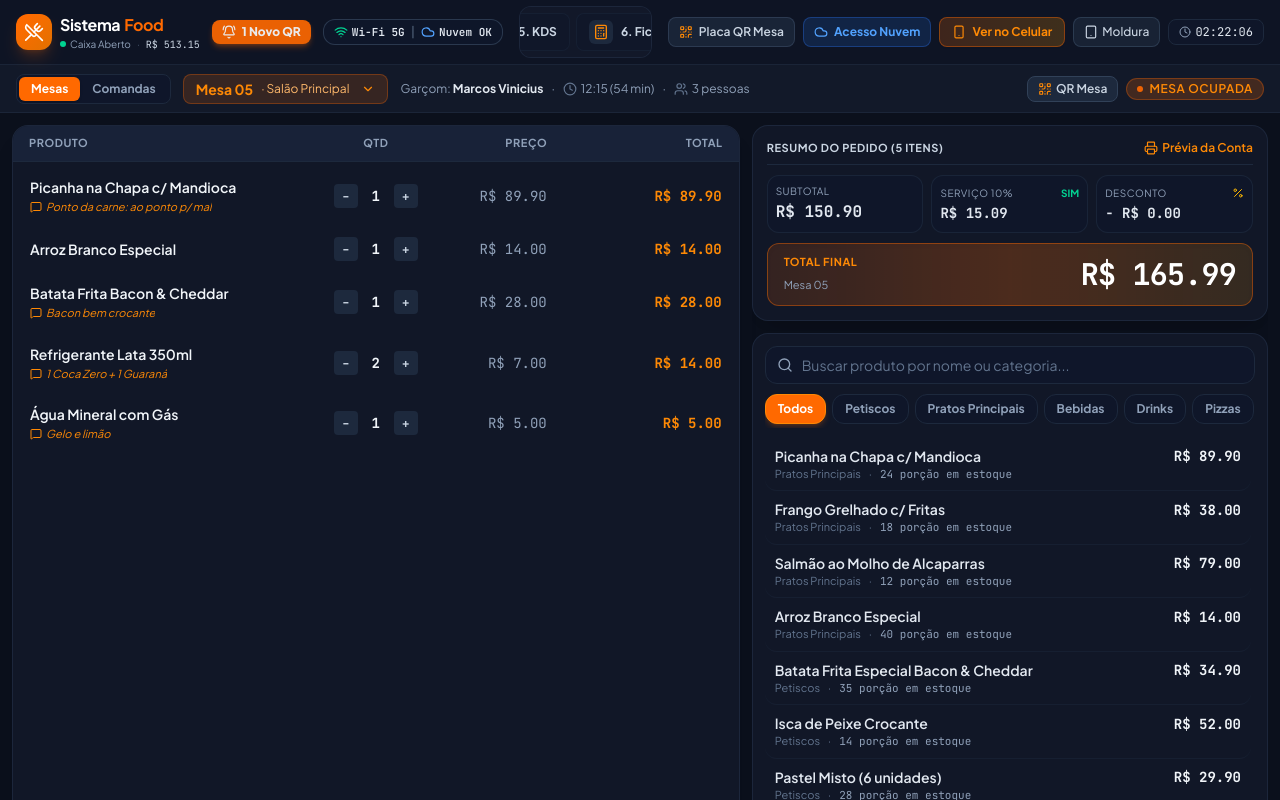
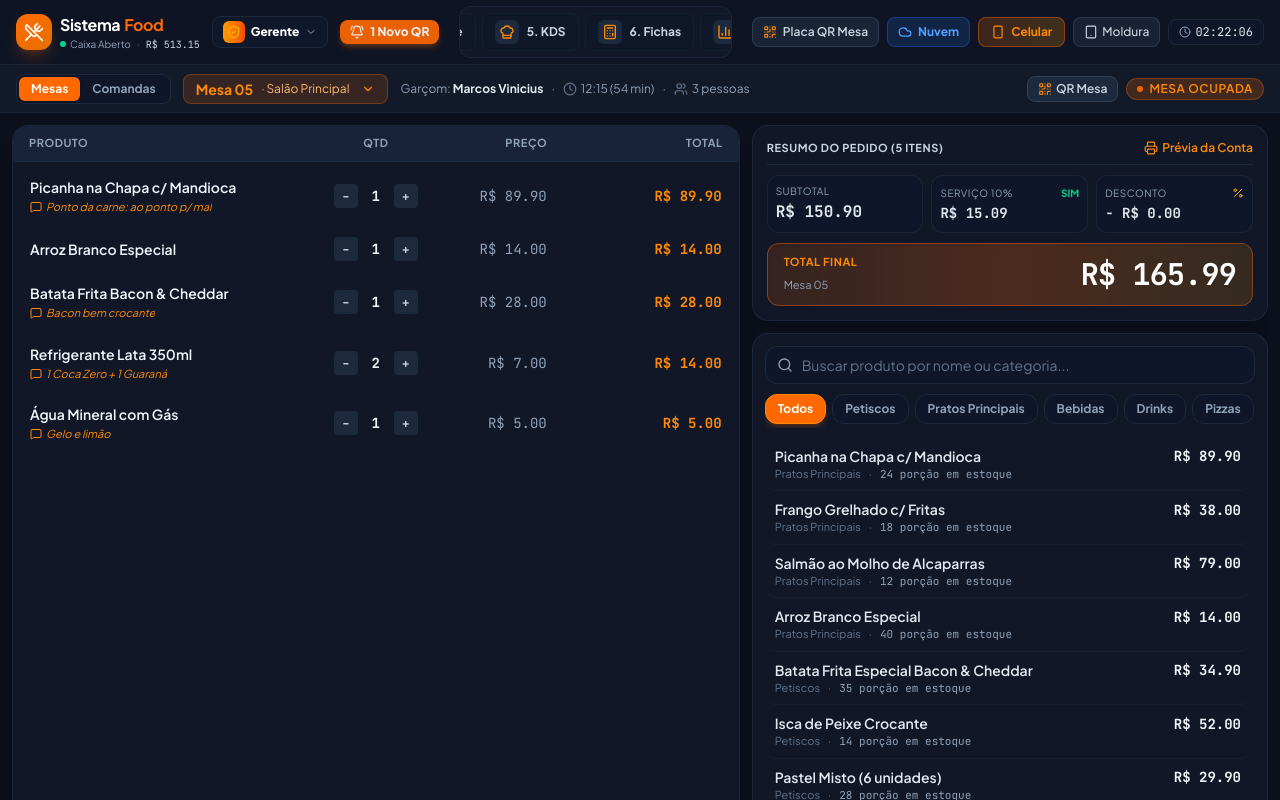
Before and after one commit to paulo707070cesar/sistemafoods, a React (Vite) app: page / in a window 1280 px wide. Shown: the top 800 px of the page. Built offline with nearby package versions, Linux system fonts and the light colour scheme.

Commit message:
feat: navegacao clean com separacao de telas por cargo (Gerente, Garcom, Cozinha, Caixa)

```diff
--- a/src/components/Header.tsx
+++ b/src/components/Header.tsx
@@ -18,16 +18,24 @@ import {
   Radio,
   Layers,
   Cloud,
-  BookOpen
+  BookOpen,
+  ShieldCheck,
+  UserCheck,
+  Flame,
+  Wallet,
+  ChevronDown
 } from 'lucide-react';
-import { useFoodSystem } from '../context/FoodSystemContext';
-import { ActiveScreen } from '../types';
+import { useFoodSystem, USER_ROLES_CONFIG } from '../context/FoodSystemContext';
+import { ActiveScreen, UserRole } from '../types';
 import { ConnectionStatusBadge } from './Network/ConnectionStatusBadge';
 
 export const Header: React.FC = () => {
   const {
     activeScreen,
     setActiveScreen,
+    userRole,
+    setUserRole,
+    userRoleConfig,
     tabletFrameMode,
     toggleTabletFrameMode,
     activeTable,
@@ -40,6 +48,7 @@ export const Header: React.FC = () => {
   } = useFoodSystem();
 
   const [currentTime, setCurrentTime] = useState<string>('');
+  const [roleMenuOpen, setRoleMenuOpen] = useState<boolean>(false);
 
   useEffect(() => {
     const updateTime = () => {
@@ -56,22 +65,38 @@ export const Header: React.FC = () => {
   // Digital orders awaiting approval
   const pendingDigitalOrders = digitalOrders.filter(o => o.status === 'aguardando');
 
-  const navItems: { id: ActiveScreen; label: string; icon: React.ReactNode }[] = [
-    { id: 'pdv', label: '1. PDV', icon: <ReceiptText className="w-4 h-4" /> },
-    { id: 'mesas', label: '2. Mesas', icon: <LayoutGrid className="w-4 h-4" /> },
-    { id: 'caixa', label: '3. Caixa', icon: <CircleDollarSign className="w-4 h-4" /> },
-    { id: 'estoque', label: '4. Estoque', icon: <Package className="w-4 h-4" /> },
-    { id: 'kds', label: '5. KDS', icon: <ChefHat className="w-4 h-4" /> },
-    { id: 'fichas', label: '6. Fichas', icon: <Calculator className="w-4 h-4" /> },
-    { id: 'dashboard', label: '7. Painel', icon: <BarChart3 className="w-4 h-4" /> },
-    { id: 'rede', label: '8. Rede', icon: <Radio className="w-4 h-4" /> },
-    { id: 'sync_queue', label: '9. Fila', icon: <Layers className="w-4 h-4" /> },
-    { id: 'instrucoes', label: '10. Instruções', icon: <BookOpen className="w-4 h-4" /> },
+  const allNavItems: { id: ActiveScreen; label: string; icon: React.ReactNode; category: 'operacao' | 'cozinha' | 'gestao' | 'sistema' }[] = [
+    { id: 'pdv', label: '1. PDV', icon: <ReceiptText className="w-4 h-4" />, category: 'operacao' },
+    { id: 'mesas', label: '2. Mesas', icon: <LayoutGrid className="w-4 h-4" />, category: 'operacao' },
+    { id: 'caixa', label: '3. Caixa', icon: <CircleDollarSign className="w-4 h-4" />, category: 'gestao' },
+    { id: 'estoque', label: '4. Estoque', icon: <Package className="w-4 h-4" />, category: 'gestao' },
+    { id: 'kds', label: '5. KDS', icon: <ChefHat className="w-4 h-4" />, category: 'cozinha' },
+    { id: 'fichas', label: '6. Fichas', icon: <Calculator className="w-4 h-4" />, category: 'cozinha' },
+    { id: 'dashboard', label: '7. Painel', icon: <BarChart3 className="w-4 h-4" />, category: 'gestao' },
+    { id: 'rede', label: '8. Rede', icon: <Radio className="w-4 h-4" />, category: 'sistema' },
+    { id: 'sync_queue', label: '9. Fila Sync', icon: <Layers className="w-4 h-4" />, category: 'sistema' },
+    { id: 'instrucoes', label: '10. Ajuda', icon: <BookOpen className="w-4 h-4" />, category: 'sistema' },
   ];
+
+  // Filter items based on active role
+  const allowedNavItems = allNavItems.filter(item => userRoleConfig.allowedScreens.includes(item.id));
+
+  const roleIcons: Record<UserRole, React.ReactNode> = {
+    gerente: <ShieldCheck className="w-3.5 h-3.5 text-amber-400" />,
+    garcom: <UserCheck className="w-3.5 h-3.5 text-blue-400" />,
+    cozinha: <Flame className="w-3.5 h-3.5 text-orange-400" />,
+    caixa: <Wallet className="w-3.5 h-3.5 text-emerald-400" />
+  };
 
   const handleNavClick = (screen: ActiveScreen) => {
     playFeedbackSound('click');
     setActiveScreen(screen);
+  };
+
+  const handleRoleSelect = (role: UserRole) => {
+    playFeedbackSound('click');
+    setUserRole(role);
+    setRoleMenuOpen(false);
   };
 
   const handleOpenPendingReview = () => {
@@ -81,8 +106,8 @@ export const Header: React.FC = () => {
   };
 
   return (
-    <header className="min-h-[3.5rem] bg-[#0e1424] border-b border-slate-800/80 px-2 sm:px-4 py-1.5 flex items-center justify-between shrink-0 select-none z-30 gap-2">
-      {/* Brand & Context */}
+    <header className="min-h-[3.75rem] bg-[#0e1424] border-b border-slate-800/80 px-2 sm:px-4 py-1.5 flex items-center justify-between shrink-0 select-none z-30 gap-2 sm:gap-3">
+      {/* Left: Brand & Cargo Selector */}
       <div className="flex items-center gap-2 sm:gap-3 shrink-0">
         <div className="flex items-center gap-2">
           <div className="w-8 h-8 sm:w-9 sm:h-9 rounded-xl bg-gradient-to-br from-orange-500 to-amber-600 flex items-center justify-center text-white shadow-lg shadow-orange-500/20 shrink-0">
@@ -92,9 +117,6 @@ export const Header: React.FC = () => {
             <div className="flex items-center gap-1.5">
               <span className="font-bold text-sm sm:text-base tracking-tight text-white flex items-center gap-1 whitespace-nowrap">
                 Sistema <span className="text-orange-500">Food</span>
-              </span>
-              <span className="hidden 2xl:inline text-[9px] tracking-wider font-semibold uppercase px-1.5 py-0.5 rounded bg-orange-500/10 text-orange-400 border border-orange-500/20 whitespace-nowrap">
-                PRO BAR & RESTO
               </span>
             </div>
             <div className="hidden md:flex items-center gap-1.5 text-[10px] text-slate-400 whitespace-nowrap">
@@ -106,6 +128,55 @@ export const Header: React.FC = () => {
               <span className="font-mono text-slate-300">R$ {totalHoje.toFixed(2)}</span>
             </div>
           </div>
+        </div>
+
+        {/* Cargo Selector Pill */}
+        <div className="relative">
+          <button
+            onClick={() => setRoleMenuOpen(!roleMenuOpen)}
+            className="flex items-center gap-1.5 px-2.5 py-1 rounded-lg bg-slate-900 border border-slate-800 hover:border-orange-500/50 text-xs font-bold text-slate-200 transition-all pos-btn-press shrink-0"
+            title="Alternar Perfil / Cargo de Acesso"
+          >
+            <span className={`p-1 rounded-md bg-gradient-to-r ${userRoleConfig.color}`}>
+              {roleIcons[userRole]}
+            </span>
+            <span className="hidden sm:inline text-white font-extrabold">{userRoleConfig.shortLabel}</span>
+            <ChevronDown className="w-3 h-3 text-slate-400" />
+          </button>
+
+          {roleMenuOpen && (
+            <div className="absolute left-0 top-full mt-1.5 w-56 bg-[#121929] border border-slate-700/80 rounded-xl shadow-2xl py-1.5 z-50 animate-fadeIn">
+              <div className="px-3 py-1 text-[10px] font-semibold uppercase tracking-wider text-slate-400 border-b border-slate-800">
+                Alternar Cargo / Perfil
+              </div>
+              {(Object.keys(USER_ROLES_CONFIG) as UserRole[]).map((rKey) => {
+                const conf = USER_ROLES_CONFIG[rKey];
+                const isCurrent = userRole === rKey;
+                return (
+                  <button
+                    key={rKey}
+                    onClick={() => handleRoleSelect(rKey)}
+                    className={`w-full text-left px-3 py-2 flex items-start gap-2 text-xs transition-colors ${
+                      isCurrent
+                        ? 'bg-orange-500/15 text-orange-400 font-bold'
+                        : 'text-slate-300 hover:bg-slate-800/80'
+                    }`}
+                  >
+                    <span className={`mt-0.5 p-1 rounded ${isCurrent ? 'bg-orange-500 text-white' : 'bg-slate-800 text-slate-400'}`}>
+                      {roleIcons[rKey]}
+                    </span>
+                    <div>
+                      <div className="font-bold text-slate-100 flex items-center justify-between">
+                        <span>{conf.label}</span>
+                        {isCurrent && <span className="text-[9px] px-1.5 py-0.5 rounded bg-orange-500/20 text-orange-400">Ativo</span>}
+                      </div>
+                      <div className="text-[10px] text-slate-400 line-clamp-1">{conf.description}</div>
+                    </div>
+                  </button>
+                );
+              })}
+            </div>
+          )}
         </div>
 
         {/* Real-Time Pending Digital Order Alert Banner in Header */}
@@ -121,14 +192,14 @@ export const Header: React.FC = () => {
         )}
 
         {/* Network & Connectivity Status Capsule */}
-        <div className="hidden lg:block shrink-0">
+        <div className="hidden 2xl:block shrink-0">
           <ConnectionStatusBadge />
         </div>
       </div>
 
-      {/* Main Navigation tabs - Expansível com espaçamento perfeito */}
-      <nav className="flex-1 min-w-0 flex items-center justify-start xl:justify-center gap-1.5 bg-[#121829] p-1.5 rounded-xl border border-slate-800/90 overflow-x-auto no-scrollbar scroll-smooth mx-1 sm:mx-2">
-        {navItems.map(item => {
+      {/* Main Navigation tabs - Clean e Filtrado por Cargo */}
+      <nav className="flex-1 min-w-0 flex items-center justify-start lg:justify-center gap-1.5 bg-[#121829] p-1.5 rounded-xl border border-slate-800/90 overflow-x-auto no-scrollbar scroll-smooth mx-1 sm:mx-2">
+        {allowedNavItems.map(item => {
           const isActive = activeScreen === item.id;
           return (
             <button
@@ -171,7 +242,7 @@ export const Header: React.FC = () => {
           title="Acessar versão Nuvem Remota (Dono)"
         >
           <Cloud className="w-3.5 h-3.5" />
-          <span>Acesso Nuvem</span>
+          <span>Nuvem</span>
         </button>
 
         {/* View Customer Mobile Menu Button */}
@@ -184,7 +255,7 @@ export const Header: React.FC = () => {
           title="Ver como o cliente no celular"
         >
           <Smartphone className="w-3.5 h-3.5" />
-          <span>Ver no Celular</span>
+          <span>Celular</span>
         </button>
 
         {/* Tablet Frame Mode Toggle */}
--- a/src/context/FoodSystemContext.tsx
+++ b/src/context/FoodSystemContext.tsx
@@ -6,6 +6,8 @@ import {
   Transaction,
   OrderItem,
   ActiveScreen,
+  UserRole,
+  UserRoleConfig,
   PaymentMethod,
   StockMovement,
   TableStatus,
@@ -29,6 +31,41 @@ import {
   INITIAL_SYNC_QUEUE
 } from '../data/mockData';
 
+export const USER_ROLES_CONFIG: Record<UserRole, UserRoleConfig> = {
+  gerente: {
+    id: 'gerente',
+    label: 'Gerente / Admin',
+    shortLabel: 'Gerente',
+    description: 'Acesso completo a todas as rotas, relatórios e configurações',
+    allowedScreens: ['pdv', 'mesas', 'caixa', 'estoque', 'kds', 'fichas', 'dashboard', 'rede', 'sync_queue', 'instrucoes'],
+    color: 'from-amber-500 to-orange-600'
+  },
+  garcom: {
+    id: 'garcom',
+    label: 'Garçom / Atendimento',
+    shortLabel: 'Garçom',
+    description: 'Foco na digitação de pedidos, atendimento e comandas',
+    allowedScreens: ['pdv', 'mesas', 'kds'],
+    color: 'from-blue-500 to-indigo-600'
+  },
+  cozinha: {
+    id: 'cozinha',
+    label: 'Cozinha & Bar',
+    shortLabel: 'Cozinha',
+    description: 'Foco no monitor KDS e fichas técnicas de preparo',
+    allowedScreens: ['kds', 'fichas', 'instrucoes'],
+    color: 'from-red-500 to-amber-600'
+  },
+  caixa: {
+    id: 'caixa',
+    label: 'Operador de Caixa',
+    shortLabel: 'Caixa',
+    description: 'Foco em pagamento, cobrança e fluxo financeiro',
+    allowedScreens: ['pdv', 'caixa', 'mesas'],
+    color: 'from-emerald-500 to-teal-600'
+  }
+};
+
 interface ToastMessage {
   id: string;
   type: 'success' | 'info' | 'warning' | 'error';
@@ -40,6 +77,9 @@ interface FoodSystemContextType {
   // Screens & Navigation
   activeScreen: ActiveScreen;
   setActiveScreen: (screen: ActiveScreen) => void;
+  userRole: UserRole;
+  setUserRole: (role: UserRole) => void;
+  userRoleConfig: UserRoleConfig;
   tabletFrameMode: boolean;
   setTabletFrameMode: (enabled: boolean) => void;
   toggleTabletFrameMode: () => void;
@@ -182,6 +222,24 @@ const FoodSystemContext = createContext<FoodSystemContextType | undefined>(undef
 
 export const FoodSystemProvider: React.FC<{ children: React.ReactNode }> = ({ children }) => {
   const [activeScreen, setActiveScreen] = useState<ActiveScreen>('pdv');
+
+  // User Role & Screen Access Control
+  const [userRole, setUserRoleState] = useState<UserRole>(() => {
+    const saved = localStorage.getItem('sistema_food_user_role');
+    return (saved as UserRole) || 'gerente';
+  });
+
+  const setUserRole = (role: UserRole) => {
+    setUserRoleState(role);
+    localStorage.setItem('sistema_food_user_role', role);
+    const config = USER_ROLES_CONFIG[role];
+    if (config && !config.allowedScreens.includes(activeScreen)) {
+      setActiveScreen(config.allowedScreens[0]);
+    }
+  };
+
+  const userRoleConfig = USER_ROLES_CONFIG[userRole] || USER_ROLES_CONFIG.gerente;
+
   const [tabletFrameMode, setTabletFrameMode] = useState<boolean>(false);
   const [interfaceMode, setInterfaceMode] = useState<AppInterfaceMode>('tablet');
   const [activeMode, setActiveMode] = useState<'mesas' | 'comandas'>('mesas');
@@ -1082,6 +1140,9 @@ export const FoodSystemProvider: React.FC<{ children: React.ReactNode }> = ({ ch
       value={{
         activeScreen,
         setActiveScreen,
+        userRole,
+        setUserRole,
+        userRoleConfig,
         tabletFrameMode,
         setTabletFrameMode,
         toggleTabletFrameMode,
```
Also changed, not shown: src/types/index.ts (+11 -0 lines).
